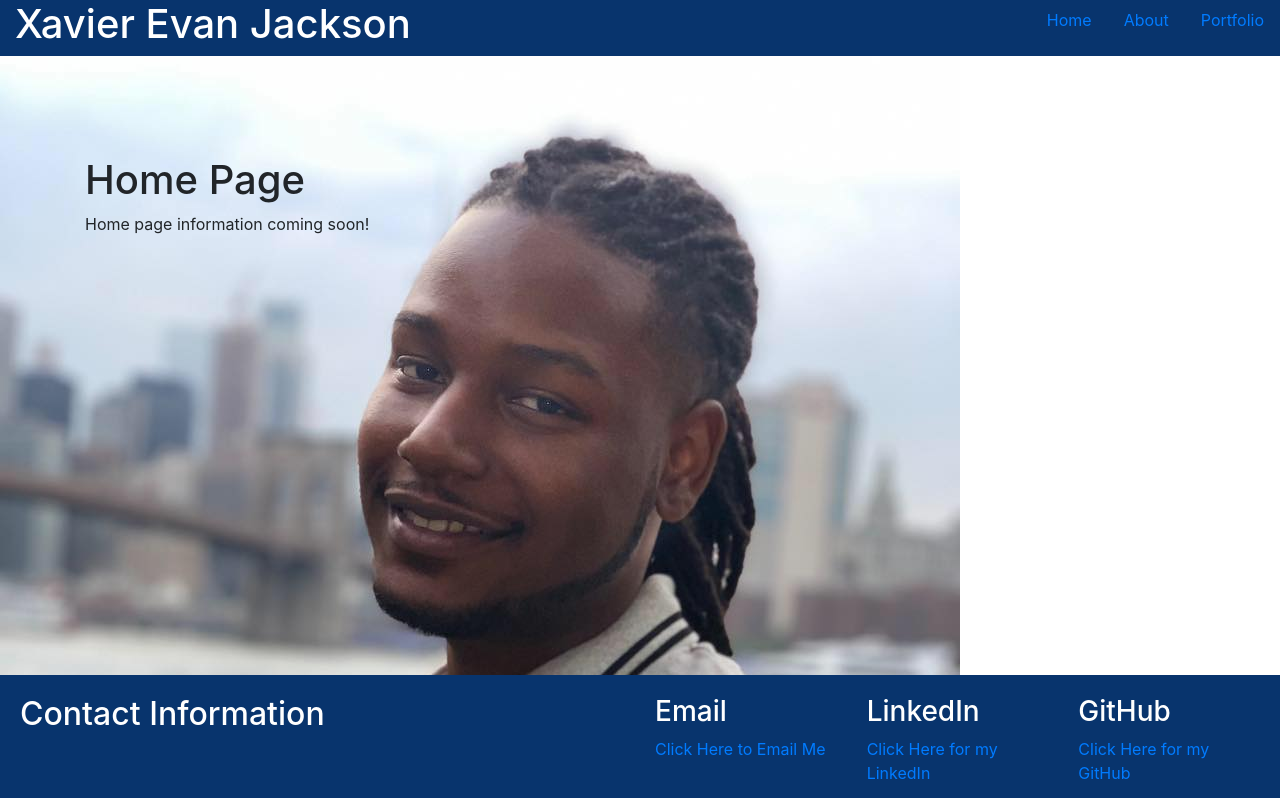
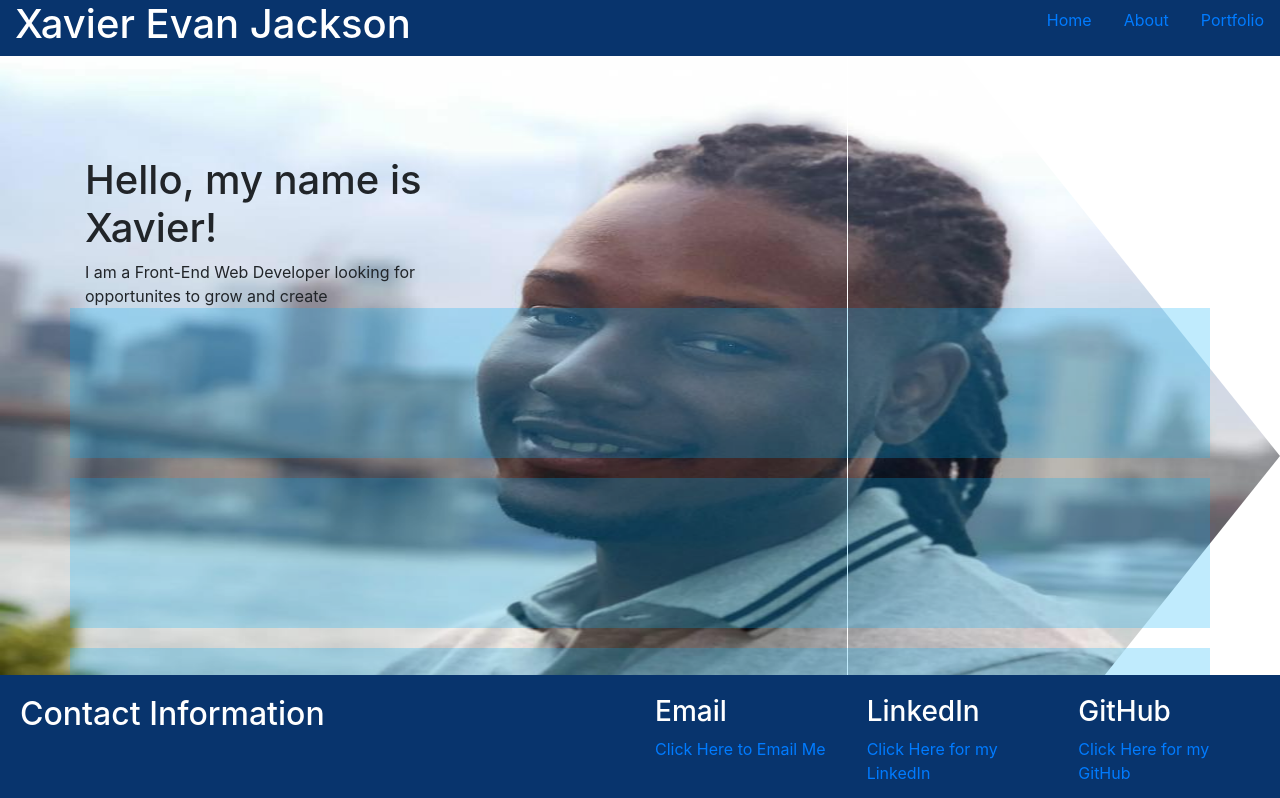
Before and after one commit to xj96/React-Portfolio, a React (Create React App) app: page / in a window 1280 px wide. Shown: the top 798 px of the page. Built offline with nearby package versions, Linux system fonts and the light colour scheme.

Commit message:
made footer fixed and added z position of 100 and add place holder blocks

```diff
--- a/src/components/Footer.css
+++ b/src/components/Footer.css
@@ -1,5 +1,5 @@
 .footer-contact {
-  position: absolute;
+  position: fixed;
   left: 0;
   bottom: 0;
   width: 100%;
@@ -11,6 +11,7 @@
   padding-right: 20px;
   padding-bottom: 15px;
   margin-top: 20px;
+  z-index: 100;
 }
 
 .contact-item a:hover {
--- a/src/components/Home.css
+++ b/src/components/Home.css
@@ -7,7 +7,17 @@
 }
 
 .container {
-    position: relative;
-    padding-top: 100px;
-    z-index: 2;
+  position: relative;
+  padding-top: 100px;
+  overflow: scroll;
+  z-index: 2;
 }
+
+.test-shape{
+  width: 100%;
+  height: 150px;
+  background-color: rgb(7, 175, 247);
+  opacity: 25%;
+  margin-bottom: 20px;
+  position: relative;
+}
--- a/src/components/pages/Home.js
+++ b/src/components/pages/Home.js
@@ -6,16 +6,28 @@ import XJ from "/Users/xavierjackson/Desktop/Homework/React Portfolio/reactportf
 function Home() {
   return (
     <div>
-      <div className="background">
-        <img src={XJ} alt="Background"></img>
+      <div>
+        <img className="background" src={XJ} alt="Background"></img>
       </div>
 
       <div className="container">
         <div className="row">
           <div className="col-4">
-            <h1>Home Page</h1>
-            <p>Home page information coming soon!</p>
+            <h1>Hello, my name is Xavier!</h1>
+            <p>
+              I am a Front-End Web Developer looking for opportunites to grow
+              and create{" "}
+            </p>
           </div>
+        </div>
+        <div className="row">
+          <div className="col test-shape"></div>
+        </div>
+        <div className="row">
+          <div className="col test-shape"></div>
+        </div>
+        <div className="row">
+          <div className="col test-shape"></div>
         </div>
         <div className="row">
           <div className="col test-shape"></div>
```
